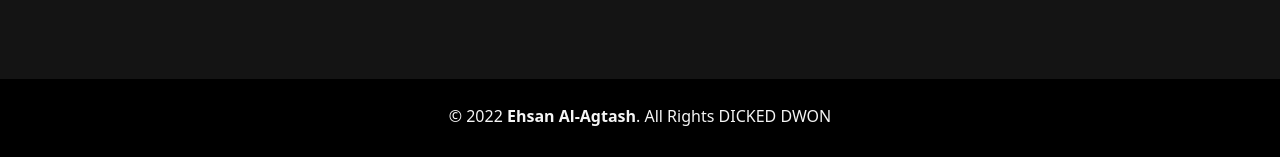
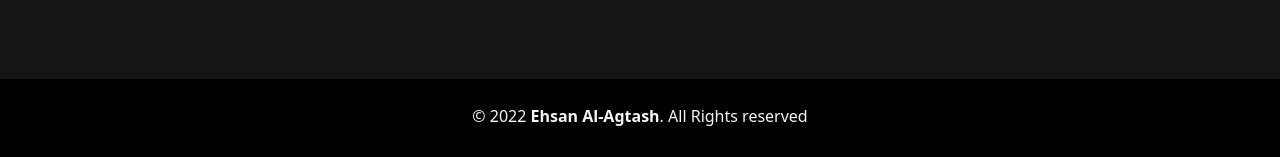
Before and after one commit to ealagtash/portfolio, a Django app: page / in a window 1280 px wide. Shown: the part 4594-4751 px from the top of the page. Run offline with Django 4.2, Linux system fonts and the light colour scheme; some libraries are stand-ins or nearby versions.

Commit message:
cleaning and running

```diff
--- a/docker-compose.yml
+++ b/docker-compose.yml
@@ -22,7 +22,7 @@ services:
       - .:/home/app
       - static_volume:/home/app/generated-statics
     ports:
-      - 8000:8000
+      - 8000:8000x
     image: ealagtash/portfolio
     restart: "on-failure"
   name: GitHub Action for DigitalOcean - doctl
--- a/templates/index.html
+++ b/templates/index.html
@@ -520,7 +520,7 @@
       <div class="row">
         <div class="col-sm-12">
           <div class="copyright-box">
-            <p class="copyright">&copy; 2022 <strong>Ehsan Al-Agtash</strong>. All Rights DICKED DWON</p>
+            <p class="copyright">&copy; 2022 <strong>Ehsan Al-Agtash</strong>. All Rights reserved</p>
           </div>
         </div>
       </div>
```
